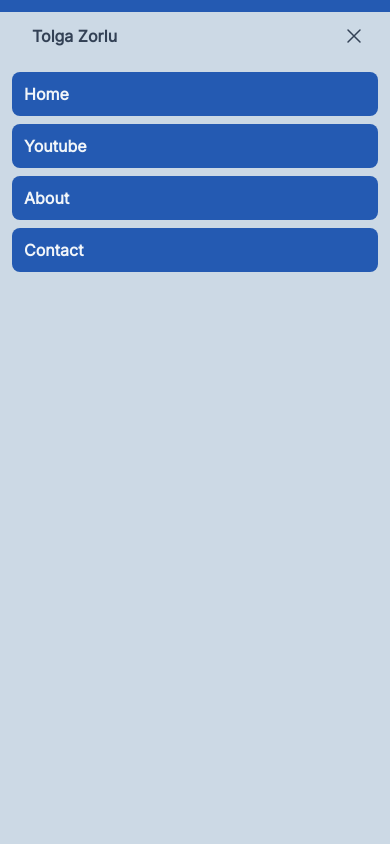
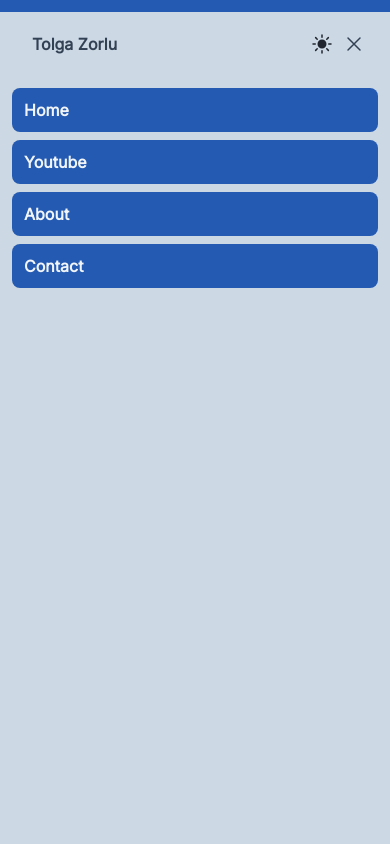
Before and after one commit to tolgazorlu/tolgdev, a React (Vite) app: page / in a window 390 px wide. Both pictures are taken after a click on the button "Open main menu". Shown: the top 844 px of the page. Built offline with nearby package versions, Linux system fonts and the light colour scheme; grey boxes are pictures that could not be loaded.

Commit message:
Navbar | mobile dark mode button added

```diff
--- a/src/components/Navbar/Navbar.jsx
+++ b/src/components/Navbar/Navbar.jsx
@@ -4,7 +4,10 @@ import { useEffect, useState } from "react";
 
 const navigation = [
   { name: "Home", href: "/" },
-  { name: "Youtube", href: "https://www.youtube.com/channel/UCbQ2CNMwWjNeRDaXoKi9eAA" },
+  {
+    name: "Youtube",
+    href: "https://www.youtube.com/channel/UCbQ2CNMwWjNeRDaXoKi9eAA",
+  },
   { name: "About", href: "/about" },
   { name: "Contact", href: "/contact" },
 ];
@@ -62,6 +65,17 @@ export default function Navbar() {
         </div>
 
         <div className="flex lg:hidden">
+          <div>
+            <button onClick={changeTheme} className="p-2">
+              <svg
+                xmlns="http://www.w3.org/2000/svg"
+                viewBox="0 0 24 24"
+                fill="currentColor"
+                className="w-6 h-6 text-dark dark:text-light hover:text-primary dark:hover:text-secondary"
+              >
+                <path d="M12 2.25a.75.75 0 01.75.75v2.25a.75.75 0 01-1.5 0V3a.75.75 0 01.75-.75zM7.5 12a4.5 4.5 0 119 0 4.5 4.5 0 01-9 0zM18.894 6.166a.75.75 0 00-1.06-1.06l-1.591 1.59a.75.75 0 101.06 1.061l1.591-1.59zM21.75 12a.75.75 0 01-.75.75h-2.25a.75.75 0 010-1.5H21a.75.75 0 01.75.75zM17.834 18.894a.75.75 0 001.06-1.06l-1.59-1.591a.75.75 0 10-1.061 1.06l1.59 1.591zM12 18a.75.75 0 01.75.75V21a.75.75 0 01-1.5 0v-2.25A.75.75 0 0112 18zM7.758 17.303a.75.75 0 00-1.061-1.06l-1.591 1.59a.75.75 0 001.06 1.061l1.591-1.59zM6 12a.75.75 0 01-.75.75H3a.75.75 0 010-1.5h2.25A.75.75 0 016 12zM6.697 7.757a.75.75 0 001.06-1.06l-1.59-1.591a.75.75 0 00-1.061 1.06l1.59 1.591z" />
+              </svg>
+            </button>
             <button
               type="button"
               className="-m-2.5 inline-flex items-center justify-center rounded-md p-2.5 text-slate-700 dark:text-slate-100"
@@ -70,6 +84,7 @@ export default function Navbar() {
               <span className="sr-only">Open main menu</span>
               <Bars3Icon className="h-6 w-6" aria-hidden="true" />
             </button>
+          </div>
         </div>
 
         <div className="hidden lg:flex lg:gap-x-12">
@@ -116,6 +131,17 @@ export default function Navbar() {
                 Tolga Zorlu
               </a>
             </div>
+            <div>
+              <button onClick={changeTheme} className="p-2">
+                <svg
+                  xmlns="http://www.w3.org/2000/svg"
+                  viewBox="0 0 24 24"
+                  fill="currentColor"
+                  className="w-6 h-6 text-dark dark:text-light hover:text-primary dark:hover:text-secondary"
+                >
+                  <path d="M12 2.25a.75.75 0 01.75.75v2.25a.75.75 0 01-1.5 0V3a.75.75 0 01.75-.75zM7.5 12a4.5 4.5 0 119 0 4.5 4.5 0 01-9 0zM18.894 6.166a.75.75 0 00-1.06-1.06l-1.591 1.59a.75.75 0 101.06 1.061l1.591-1.59zM21.75 12a.75.75 0 01-.75.75h-2.25a.75.75 0 010-1.5H21a.75.75 0 01.75.75zM17.834 18.894a.75.75 0 001.06-1.06l-1.59-1.591a.75.75 0 10-1.061 1.06l1.59 1.591zM12 18a.75.75 0 01.75.75V21a.75.75 0 01-1.5 0v-2.25A.75.75 0 0112 18zM7.758 17.303a.75.75 0 00-1.061-1.06l-1.591 1.59a.75.75 0 001.06 1.061l1.591-1.59zM6 12a.75.75 0 01-.75.75H3a.75.75 0 010-1.5h2.25A.75.75 0 016 12zM6.697 7.757a.75.75 0 001.06-1.06l-1.59-1.591a.75.75 0 00-1.061 1.06l1.59 1.591z" />
+                </svg>
+              </button>
               <button
                 type="button"
                 className="-m-2.5 rounded-md p-2.5 text-slate-700 dark:text-slate-100"
@@ -124,6 +150,7 @@ export default function Navbar() {
                 <span className="sr-only">Close menu</span>
                 <XMarkIcon className="h-6 w-6" aria-hidden="true" />
               </button>
+            </div>
           </div>
           <div className="mt-6 flow-root">
             <div className="-my-6 divide-y divide-gray-500/10">
```
Lines whose indentation alone changed are shown as unchanged.
